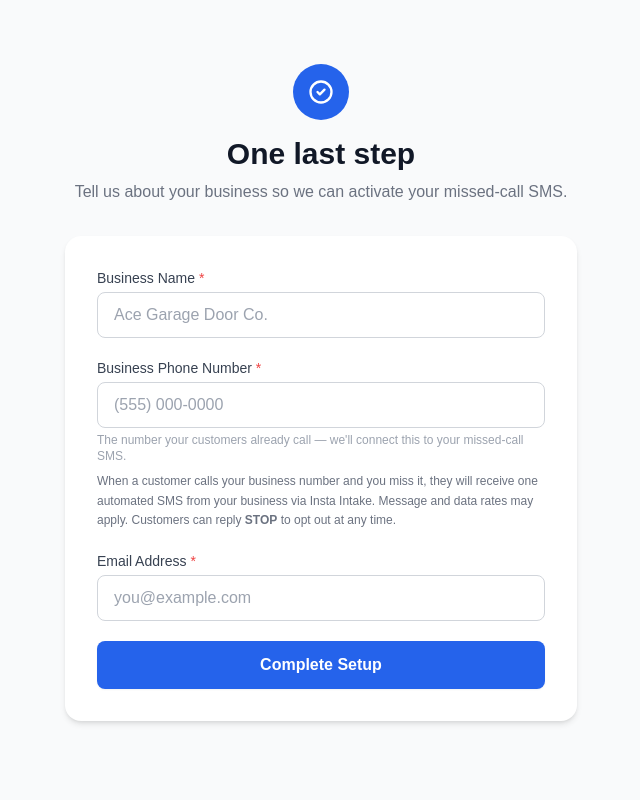
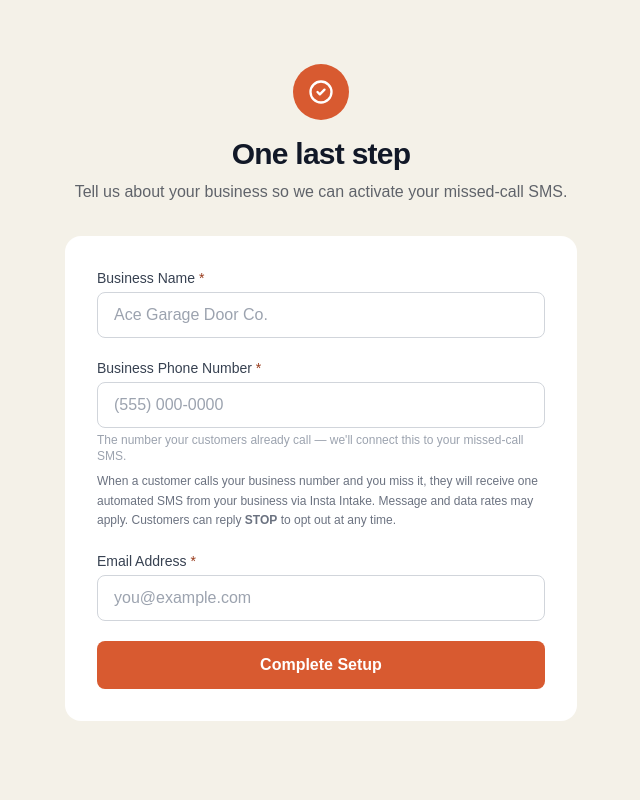
Before and after one commit to TonyShotliff/garage-door-leads, a Next.js app: page /onboarding in a window 1280 px wide. Shown: the top 800 px of the page, without its empty margins (319-959 px from the left). Built offline with nearby package versions, Linux system fonts and the light colour scheme.

Commit message:
Restyle onboarding page and form to match new homepage palette

```diff
--- a/src/app/onboarding/OnboardingForm.tsx
+++ b/src/app/onboarding/OnboardingForm.tsx
@@ -69,11 +69,11 @@ export default function OnboardingForm({
 
   if (submitted) {
     return (
-      <div className="bg-white rounded-2xl shadow-md p-10 text-center">
+      <div className="bg-white rounded-2xl p-10 text-center">
         <div className="flex justify-center mb-4">
-          <div className="bg-green-100 rounded-full p-4">
+          <div className="bg-emerald-50 rounded-full p-4">
             <svg
-              className="w-10 h-10 text-green-600"
+              className="w-10 h-10 text-emerald-700"
               fill="none"
               stroke="currentColor"
               viewBox="0 0 24 24"
@@ -94,7 +94,7 @@ export default function OnboardingForm({
         <div className="space-y-3">
           <a
             href="/account"
-            className="block w-full bg-blue-600 hover:bg-blue-700 text-white font-semibold py-3 rounded-lg transition text-sm text-center shadow-sm"
+            className="block w-full bg-[#D85A30] hover:bg-[#c14d26] text-white font-semibold py-3 rounded-lg transition text-sm text-center"
           >
             Go to My Account
           </a>
@@ -103,7 +103,7 @@ export default function OnboardingForm({
               <button
                 onClick={handleManageSubscription}
                 disabled={portalLoading}
-                className="text-sm text-blue-600 hover:text-blue-700 disabled:opacity-60 disabled:cursor-not-allowed underline transition"
+                className="text-sm text-gray-600 hover:text-gray-900 disabled:opacity-60 disabled:cursor-not-allowed underline transition"
               >
                 {portalLoading ? "Loading..." : "Manage Subscription"}
               </button>
@@ -118,11 +118,11 @@ export default function OnboardingForm({
   }
 
   return (
-    <div className="bg-white rounded-2xl shadow-md p-8">
+    <div className="bg-white rounded-2xl p-8">
       <form onSubmit={handleSubmit} className="space-y-5">
         <div>
           <label className="block text-sm font-medium text-gray-700 mb-1">
-            Business Name <span className="text-red-500">*</span>
+            Business Name <span className="text-[#993C1D]">*</span>
           </label>
           <input
             type="text"
@@ -131,13 +131,13 @@ export default function OnboardingForm({
             onChange={handleChange}
             required
             placeholder="Ace Garage Door Co."
-            className="w-full border border-gray-300 rounded-lg px-4 py-2.5 text-gray-900 placeholder-gray-400 focus:outline-none focus:ring-2 focus:ring-blue-500 focus:border-transparent transition"
+            className="w-full border border-gray-300 rounded-lg px-4 py-2.5 text-gray-900 placeholder-gray-400 focus:outline-none focus:ring-2 focus:ring-[#D85A30] focus:border-transparent transition"
           />
         </div>
 
         <div>
           <label className="block text-sm font-medium text-gray-700 mb-1">
-            Business Phone Number <span className="text-red-500">*</span>
+            Business Phone Number <span className="text-[#993C1D]">*</span>
           </label>
           <input
             type="tel"
@@ -146,7 +146,7 @@ export default function OnboardingForm({
             onChange={handleChange}
             required
             placeholder="(555) 000-0000"
-            className="w-full border border-gray-300 rounded-lg px-4 py-2.5 text-gray-900 placeholder-gray-400 focus:outline-none focus:ring-2 focus:ring-blue-500 focus:border-transparent transition"
+            className="w-full border border-gray-300 rounded-lg px-4 py-2.5 text-gray-900 placeholder-gray-400 focus:outline-none focus:ring-2 focus:ring-[#D85A30] focus:border-transparent transition"
           />
           <p className="text-xs text-gray-400 mt-1">
             The number your customers already call — we&apos;ll connect this to
@@ -159,7 +159,7 @@ export default function OnboardingForm({
 
         <div>
           <label className="block text-sm font-medium text-gray-700 mb-1">
-            Email Address <span className="text-red-500">*</span>
+            Email Address <span className="text-[#993C1D]">*</span>
           </label>
           <input
             type="email"
@@ -168,7 +168,7 @@ export default function OnboardingForm({
             onChange={handleChange}
             required
             placeholder="you@example.com"
-            className="w-full border border-gray-300 rounded-lg px-4 py-2.5 text-gray-900 placeholder-gray-400 focus:outline-none focus:ring-2 focus:ring-blue-500 focus:border-transparent transition"
+            className="w-full border border-gray-300 rounded-lg px-4 py-2.5 text-gray-900 placeholder-gray-400 focus:outline-none focus:ring-2 focus:ring-[#D85A30] focus:border-transparent transition"
           />
           {prefillEmail && (
             <p className="text-xs text-gray-400 mt-1">
@@ -186,7 +186,7 @@ export default function OnboardingForm({
         <button
           type="submit"
           disabled={submitting}
-          className="w-full bg-blue-600 hover:bg-blue-700 active:bg-blue-800 disabled:opacity-60 disabled:cursor-not-allowed text-white font-semibold py-3 rounded-lg transition text-base shadow-sm"
+          className="w-full bg-[#D85A30] hover:bg-[#c14d26] active:bg-[#a8421f] disabled:opacity-60 disabled:cursor-not-allowed text-white font-semibold py-3 rounded-lg transition text-base"
         >
           {submitting ? "Saving..." : "Complete Setup"}
         </button>
--- a/src/app/onboarding/page.tsx
+++ b/src/app/onboarding/page.tsx
@@ -27,28 +27,17 @@ export default async function OnboardingPage({
   }
 
   return (
-    <main className="min-h-screen bg-gray-50 py-16 px-4">
+    <main className="min-h-screen bg-[#F4F1E8] py-16 px-4">
       <div className="max-w-lg mx-auto">
         <div className="text-center mb-8">
-          <div className="inline-flex items-center justify-center bg-blue-600 text-white rounded-full w-14 h-14 mb-4">
-            <svg
-              className="w-7 h-7"
-              fill="none"
-              stroke="currentColor"
-              viewBox="0 0 24 24"
-            >
-              <path
-                strokeLinecap="round"
-                strokeLinejoin="round"
-                strokeWidth={2}
-                d="M9 12l2 2 4-4m6 2a9 9 0 11-18 0 9 9 0 0118 0z"
-              />
+          <div className="inline-flex items-center justify-center bg-[#D85A30] text-white rounded-full w-14 h-14 mb-4">
+            <svg className="w-7 h-7" fill="none" stroke="currentColor" viewBox="0 0 24 24">
+              <path strokeLinecap="round" strokeLinejoin="round" strokeWidth={2}
+                d="M9 12l2 2 4-4m6 2a9 9 0 11-18 0 9 9 0 0118 0z" />
             </svg>
           </div>
-          <h1 className="text-3xl font-bold text-gray-900">
-            One last step
-          </h1>
-          <p className="text-gray-500 mt-2">
+          <h1 className="text-3xl font-bold text-gray-900 tracking-tight">One last step</h1>
+          <p className="text-gray-900 opacity-65 mt-2">
             Tell us about your business so we can activate your missed-call SMS.
           </p>
         </div>
```
